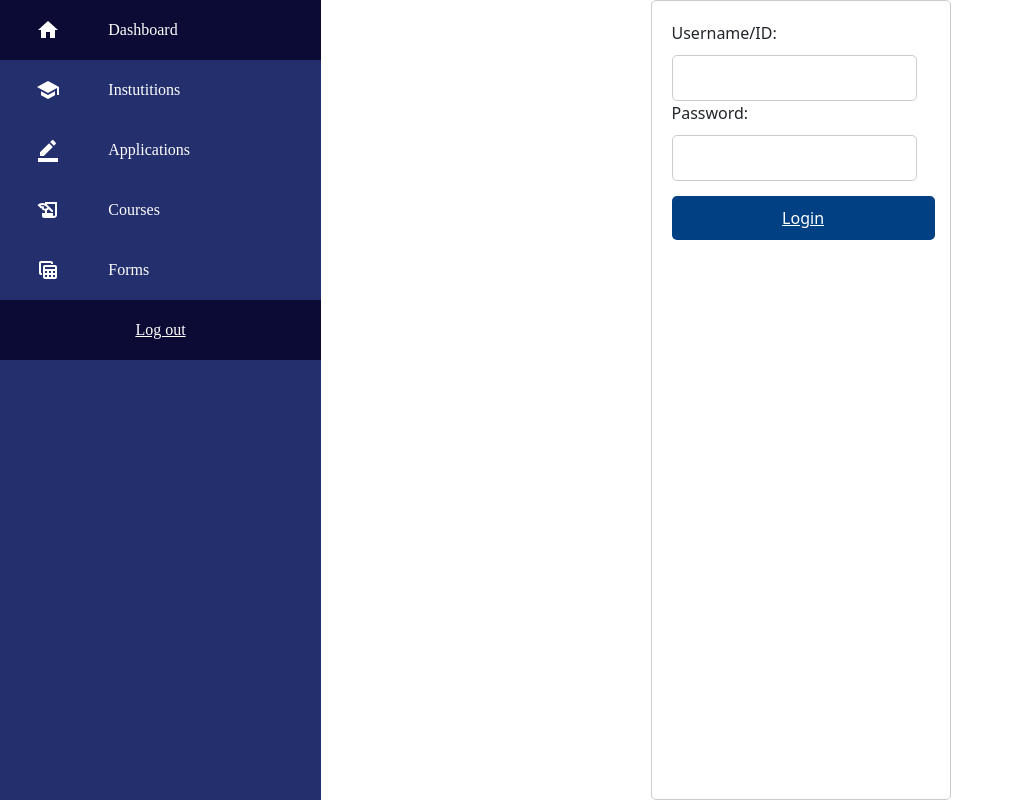
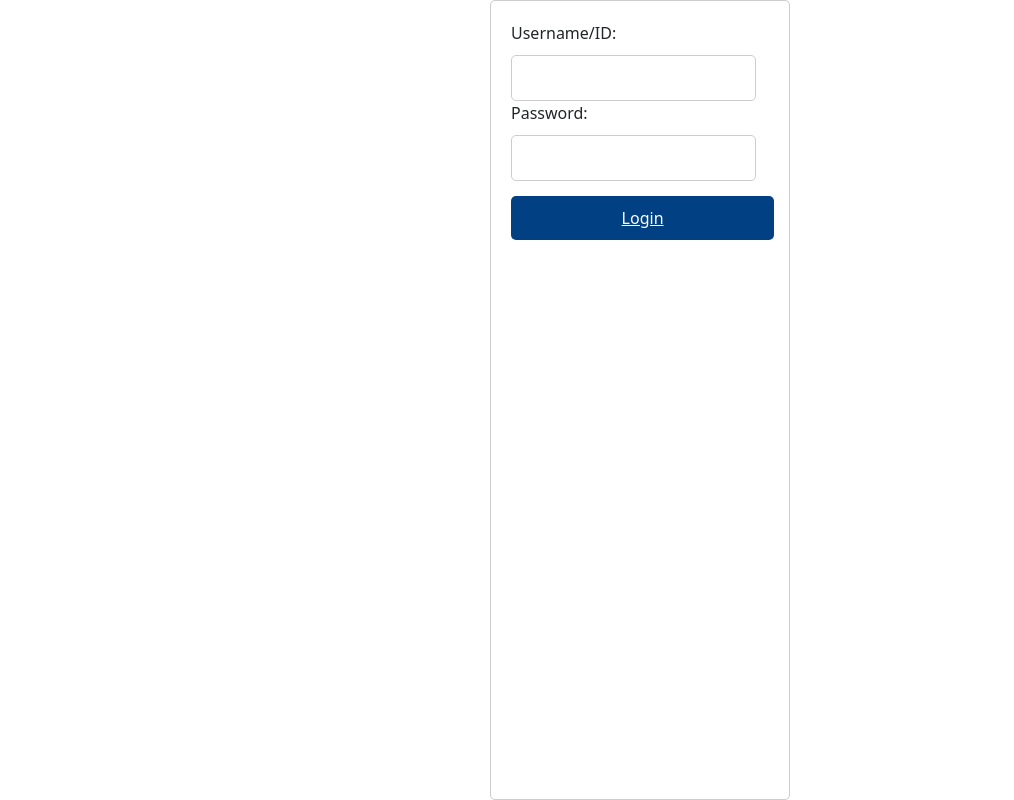
Before and after one commit to deniz-dilaverler/BilkentErasmus, a React (Create React App) app in the folder frontend/: page / in a window 1280 px wide. Shown: the whole page, without its empty margins (0-1014 px from the left). Built offline with nearby package versions, Linux system fonts and the light colour scheme.

Commit message:
role changing

```diff
--- a/frontend/package.json
+++ b/frontend/package.json
@@ -12,6 +12,7 @@
     "@testing-library/react": "^13.4.0",
     "@testing-library/user-event": "^13.5.0",
     "bootstrap": "^5.2.3",
+    "jwt-decode": "^3.1.2",
     "mui-radio-group": "^1.0.5",
     "multiselect-react-dropdown": "^2.0.25",
     "react": "^18.2.0",
--- a/frontend/src/App.js
+++ b/frontend/src/App.js
@@ -7,58 +7,93 @@ import ApplicationsPage from "./Applications/ApplicationsPage";
 import StudentApplicationsPage from "./StudentApplication/StudentApplicationsPage";
 import { BrowserRouter, Routes, Route, Navigate } from "react-router-dom";
 import { useState, useEffect } from "react";
+import jwt_decode from "jwt-decode";
 
 function App() {
-  const [user, setUser] = useState(null);
+  const [userRole, setUserRole] = useState(null);
   const [loading, setLoading] = useState(true);
+  const [loggedIn, setLoggedIn] = useState(false);
 
-  // Fetch the user's role from the back-end when the component mounts
-  /**useEffect(() => {
-    fetch("/user")
-      .then((response) => response.json())
-      .then((data) => {
-        setUser(data);
-        setLoading(false);
+  const [username, setUsername] = useState("");
+  const [password, setPassword] = useState("");
+  const [error, setError] = useState("");
+
+  const [role, setRole] = useState(null);
+
+  const handleSubmit = async (event) => {
+    event.preventDefault();
+    try {
+      const response = await fetch("http://localhost:8080/api/login", {
+        method: "POST",
+        headers: {
+          "Content-Type": "application/json",
+        },
+        body: JSON.stringify({ username, password }),
       });
-  }, []);
-  */
+      const data = await response.json();
+      if (response.ok) {
+        setLoggedIn(true);
+        const token = data.authToken;
+        setRole(jwt_decode(token).roles);
+        window.location.pathname = "/courses";
+      } else {
+        throw new Error(response.statusText);
+      }
+    } catch (err) {
+      setError(err.message);
+    }
+  };
 
-  /**if (loading) {
-    return <p className = "spinner">Loading...</p>;
-  }
-  */
-
-  var role = true;
-
-  if (role === true) {
   return (
     <div className="App">
-        <Sidebar />
+      {loggedIn && <Sidebar />}
       <BrowserRouter>
         <Routes>
-            <Route path="/" element={<LoginForm />} />
-            <Route path="/instutitions" element={<InstitutionsPage />} />
-            <Route path="/applications" element={<StudentApplicationsPage />} />
-            <Route path="/courses" element={<CoursesPage />} />
-          </Routes>
-        </BrowserRouter>
-      </div>
-    );
-  } else if (role === false) {
-    return (
-      <div className="App">
-        <Sidebar />
-        <BrowserRouter>
-          <Routes>
-            <Route path="/" element={<LoginForm />} />
-            <Route path="/instutitions" element={<InstitutionsPage />} />
-            <Route path="/applications" element={<ApplicationsPage />} />
-            <Route path="/courses" element={<CoursesPage />} />
+          <Route
+            path="/"
+            element={
+              <LoginForm
+                username={username}
+                setUsername={setUsername}
+                password={password}
+                setPassword={setPassword}
+                error={error}
+                setError={setError}
+                handleSubmit={handleSubmit}
+              />
+            }
+          />
+          <Route
+            path="/instutitions"
+            element={
+              <InstitutionsPage loggedIn={loggedIn} setLoggedIn={setLoggedIn} />
+            }
+          />
+          <Route
+            path="/applications"
+            element={
+              !(role === "ROLE_COORDINATOR") ? (
+                <StudentApplicationsPage
+                  loggedIn={loggedIn}
+                  setLoggedIn={setLoggedIn}
+                />
+              ) : (
+                <ApplicationsPage
+                  loggedIn={loggedIn}
+                  setLoggedIn={setLoggedIn}
+                />
+              )
+            }
+          />
+          <Route
+            path="/courses"
+            element={
+              <CoursesPage loggedIn={loggedIn} setLoggedIn={setLoggedIn} />
+            }
+          />
         </Routes>
       </BrowserRouter>
     </div>
   );
 }
-}
-
 export default App;
--- a/frontend/src/Courses/CoursesPage.js
+++ b/frontend/src/Courses/CoursesPage.js
@@ -3,7 +3,7 @@ import { Modal } from "react-bootstrap";
 import Button from "react-bootstrap/Button";
 import "./Courses.css";
 
-const CoursesPage = () => {
+const CoursesPage = ({loggedIn, setLoggedIn}) => {
   const [courses, setCourses] = useState([]);
   const [selectedCourse, setSelectedCourse] = useState(null);
   const [modalShow, setModalShow] = React.useState(false);
@@ -13,6 +13,8 @@ const CoursesPage = () => {
   const [schoolName, setSchoolName] = useState("");
   const [equivalentCourse, setEquivalentCourse] = useState("");
   const [approvalStatus, setApprovalStatus] = useState("");
+
+  setLoggedIn(true);
 
   useEffect(() => {
     fetch("http://localhost:8080/course/bilkent/all")
--- a/frontend/src/Institutions/InstitutionsPage.js
+++ b/frontend/src/Institutions/InstitutionsPage.js
@@ -56,7 +56,8 @@ const initialInstitutions = [
 ];
 
 
-function InstitutionsMainPage() {
+function InstitutionsMainPage({loggedIn, setLoggedIn}) {
+  setLoggedIn(true);
   const [institutions, setInstitutions] = useState(initialInstitutions);
   const addSchoolHandler = school => {
     setInstitutions(
--- a/frontend/src/Login/LoginForm.js
+++ b/frontend/src/Login/LoginForm.js
@@ -2,32 +2,7 @@ import React, { useState } from "react";
 import { useEffect } from "react";
 import "./Login.css";
 
-function LoginForm() {
-  const [username, setUsername] = useState("");
-  const [password, setPassword] = useState("");
-  const [error, setError] = useState("");
-
-  const handleSubmit = async (event) => {
-    event.preventDefault();
-    try {
-      const response = await fetch("http://localhost:8080/api/login", {
-        method: 'POST',
-        headers: {
-          'Content-Type': 'application/json',
-        },
-        body: JSON.stringify({ username, password }),
-      });
-      if (response.ok) {
-        const token = response.headers.get('Authorization');
-        console.log(token);
-        window.location.pathname = "/dashboard";
-      } else {
-        throw new Error(response.statusText);
-      }
-    } catch (err) {
-      setError(err.message);
-    }
-  };
+function LoginForm({username, setUsername, password, setPassword, error, setError, handleSubmit}) {
 
   return (
     <form onSubmit={handleSubmit} className="login-form">
--- a/frontend/src/Sidebar/Sidebar.js
+++ b/frontend/src/Sidebar/Sidebar.js
@@ -4,24 +4,7 @@ import { SidebarData } from "./SidebarData";
 import { useState, useEffect } from "react";
 import LogoutButton from "../Login/LogoutButton";
 
-function Sidebar(props) {
-  const [sidebarVisible, setSidebarVisible] = useState(true);
-
-  useEffect(() => {
-    // check if the user is authenticated
-    const authToken = sessionStorage.getItem("authToken");
-    const username = sessionStorage.getItem("username");
-
-    if (!authToken || !username) {
-      // hide the sidebar if the user is not authenticated, true for now
-      setSidebarVisible(true);
-    }
-  }, []);
-
-  if (!sidebarVisible) {
-    return null;
-  }
-
+function Sidebar() {
   return (
     <div className="Sidebar">
       <ul className="SidebarList">
--- a/frontend/src/StudentApplication/StudentApplicationsPage.js
+++ b/frontend/src/StudentApplication/StudentApplicationsPage.js
@@ -34,8 +34,8 @@ const studentApplications = [
 
 
 
-function StudentApplicationsPage() {
-
+function StudentApplicationsPage({loggedIn, setLoggedIn}) {
+  setLoggedIn(true);
   return (
     <div>
       <StudentApplications applications={studentApplications}></StudentApplications>
```
Also changed, not shown: 1 other file (tests, documents, lock files or other folders). Lines whose indentation alone changed are shown as unchanged.
